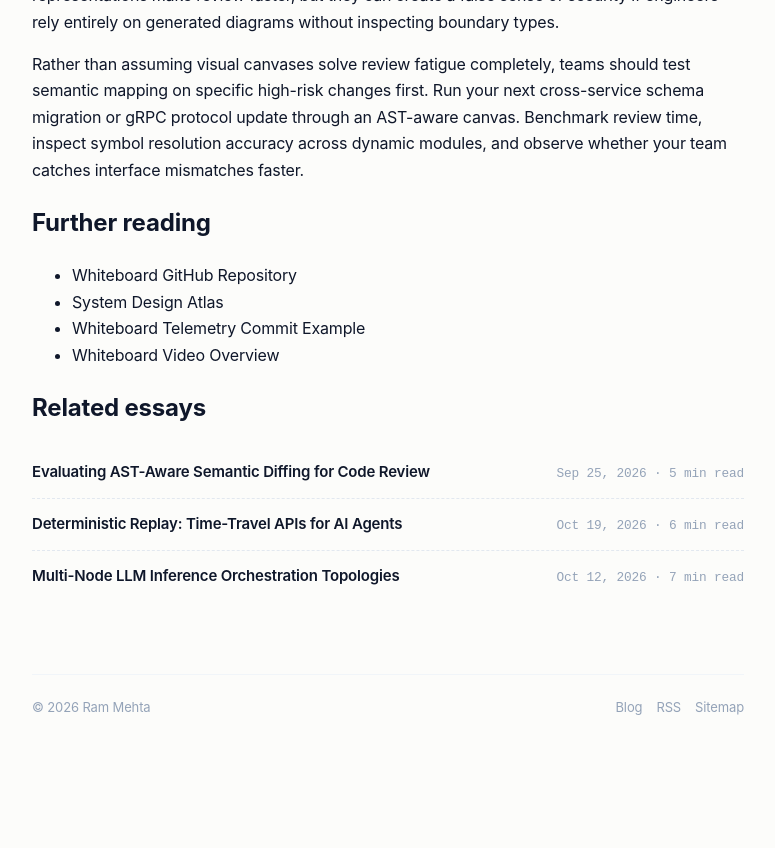
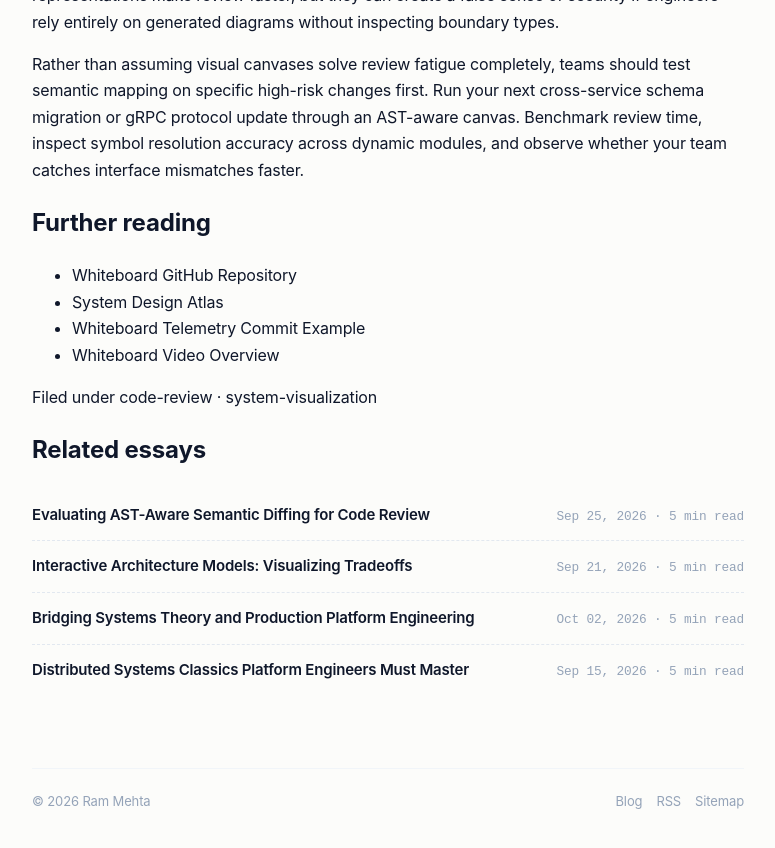
Before and after one commit to rammehta1899/rammehta1899.github.io, a Jekyll site: the page built from _posts/2026-10-20-beyond-line-diffs-ast-aware-semantic-code-mappings-for-system-reviews.md, in a window 1280 px wide and 900 px high, scrolled down 2006 px. Shown: the top 848 px of the window, without its empty margins (252-1027 px from the left). Built offline with Jekyll 4.4.1, drawn with Linux system fonts in a browser that asks for light colours; our own code applies the rules of GitHub Pages for plain Markdown files; before the commit the page ends 2812 px from its top, so only the background shows below that.

Commit message:
Labels system, rarest-first related posts, dark mode, nav tracking, favicon, dedup + short titles

```diff
--- a/_posts/2026-10-20-beyond-line-diffs-ast-aware-semantic-code-mappings-for-system-reviews.md
+++ b/_posts/2026-10-20-beyond-line-diffs-ast-aware-semantic-code-mappings-for-system-reviews.md
@@ -1,8 +1,9 @@
 ---
-title: "Beyond Line Diffs: AST-Aware Semantic Code Mappings for System Reviews"
+title: 'Beyond Line Diffs: AST-Aware Semantic Code Mappings'
 description: "Line-based git diffs obscure architectural intent during cross-service refactorings. AST-aware semantic diffing and interactive visual canvases restore clarity."
 categories: ["Platform Engineering", "Software Architecture"]
 tags: ["git", "ast", "code-review", "developer-tools", "ai-agents"]
+labels: [code-review, system-visualization]
 ---
 Line-based git diffs fail senior engineers during complex system reviews. When an engineer submits a pull request spanning four microservices to replace a synchronous HTTP call with an asynchronous message queue, Git outputs three thousand modified lines. Most of those lines are pure syntax noise, such as adjusted import blocks, modified parameter formatting, or auto-generated boilerplate. Trying to infer architectural intent from unified diff format takes hours of painful manual tracing. To fix this gap in review workflows, developers are adopting AST-aware semantic diffing combined with interactive canvas representations, like those found in the [Whiteboard repository](https://github.com/devdotfast/whiteboard). This shift changes code reviews from line-by-line proofreading into structural validation.
 
```
